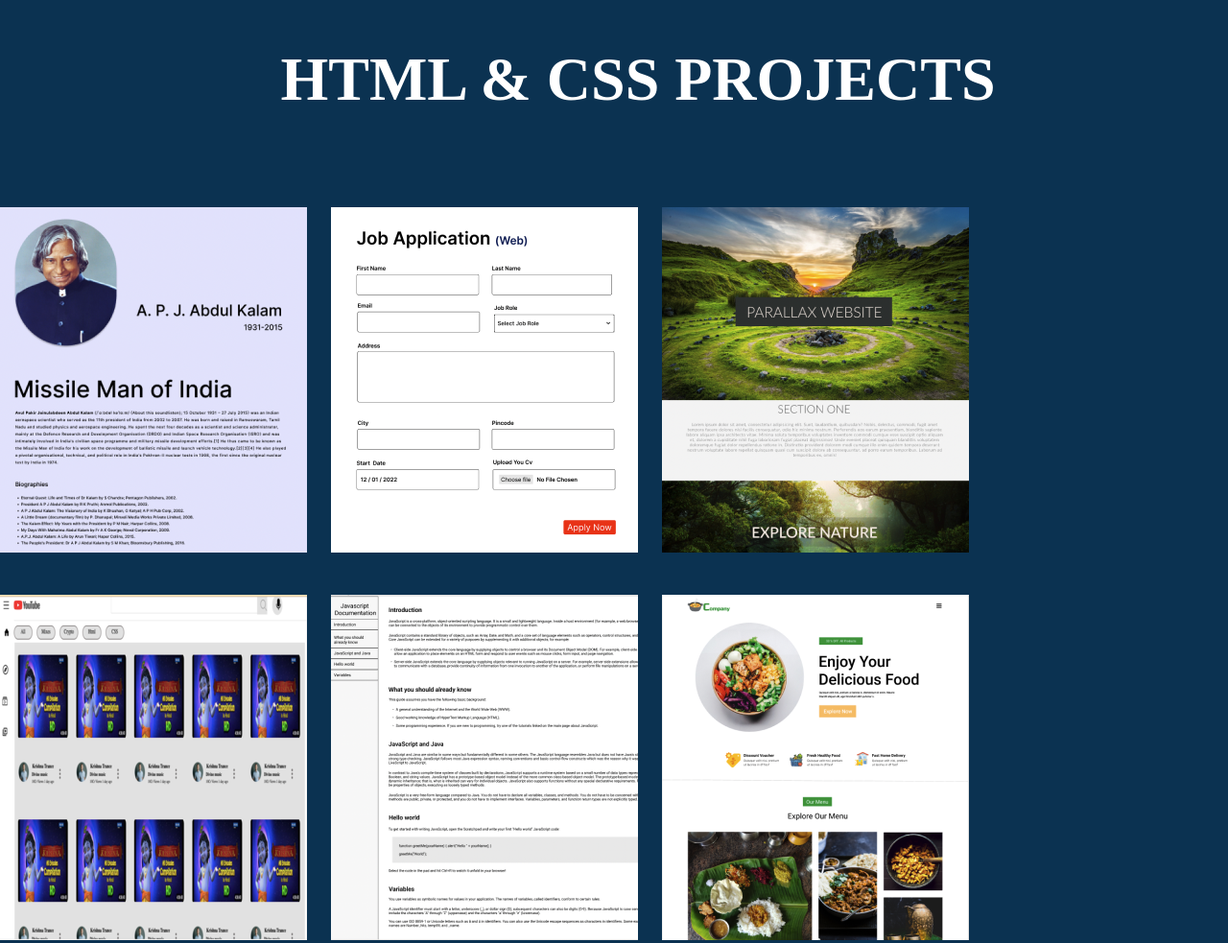
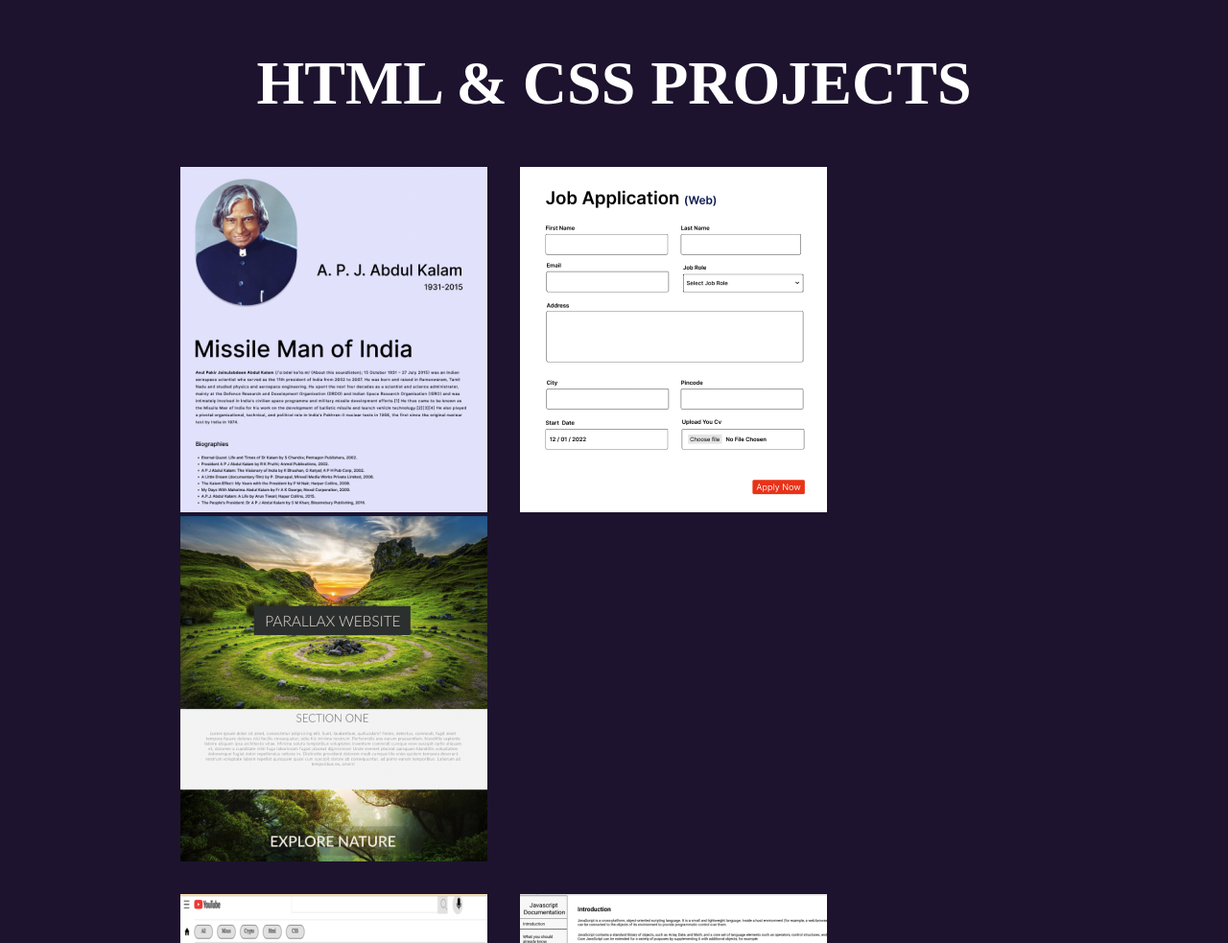
Before and after one commit to satyam171094/jsprortfolio, a plain HTML site: page index.html in a window 1280 px wide. Shown: the top 983 px of the page at 96% size. Drawn offline with Linux system fonts and the light colour scheme.

Commit message:
portfolio

```diff
--- a/index.html
+++ b/index.html
@@ -12,7 +12,7 @@
   ></script>
 </head>
 <body>
-    <section class="section2" id="project">
+    <section class="section1" id="project">
             <h1>HTML & CSS PROJECTS</h1>
         <div class="flex_img">
             <div class="img1">
--- a/style.css
+++ b/style.css
@@ -1,35 +1,34 @@
-@import url('https://fonts.googleapis.com/css2?family=Pacifico&display=swap');
-
 *{
     margin: 0;
     padding: 0;
 }
 
-
-/* SECTION-2 */
-
-.section2{
-    background-color: #0b3251;
-    min-height: 165vh;
+body{
+    min-height: 100vh;
     width: 100%;
-
+    background-color: #1d132e   ;
 }
 
-.section2 h1{
-    text-align: center;
-    line-height: 166px;
+.section1 h1{
     font-size: 4rem;
     color: white;
-    margin-left: 50px;
+    margin-top: 50px;
+    text-align: center;
 
 }
 
 .flex_img{
-    margin-left: 0%;
+    min-height: 90vh;
+    width: 80%;
+    margin-left: 10%;
     margin-top: 50px;
+
+}
+
+.img1{
+    margin: 30px;
 }
 
 .img1 img{
-    margin-right: 21px;
-    margin-bottom: 40px;
+    margin-left: 30px;
 }
```
